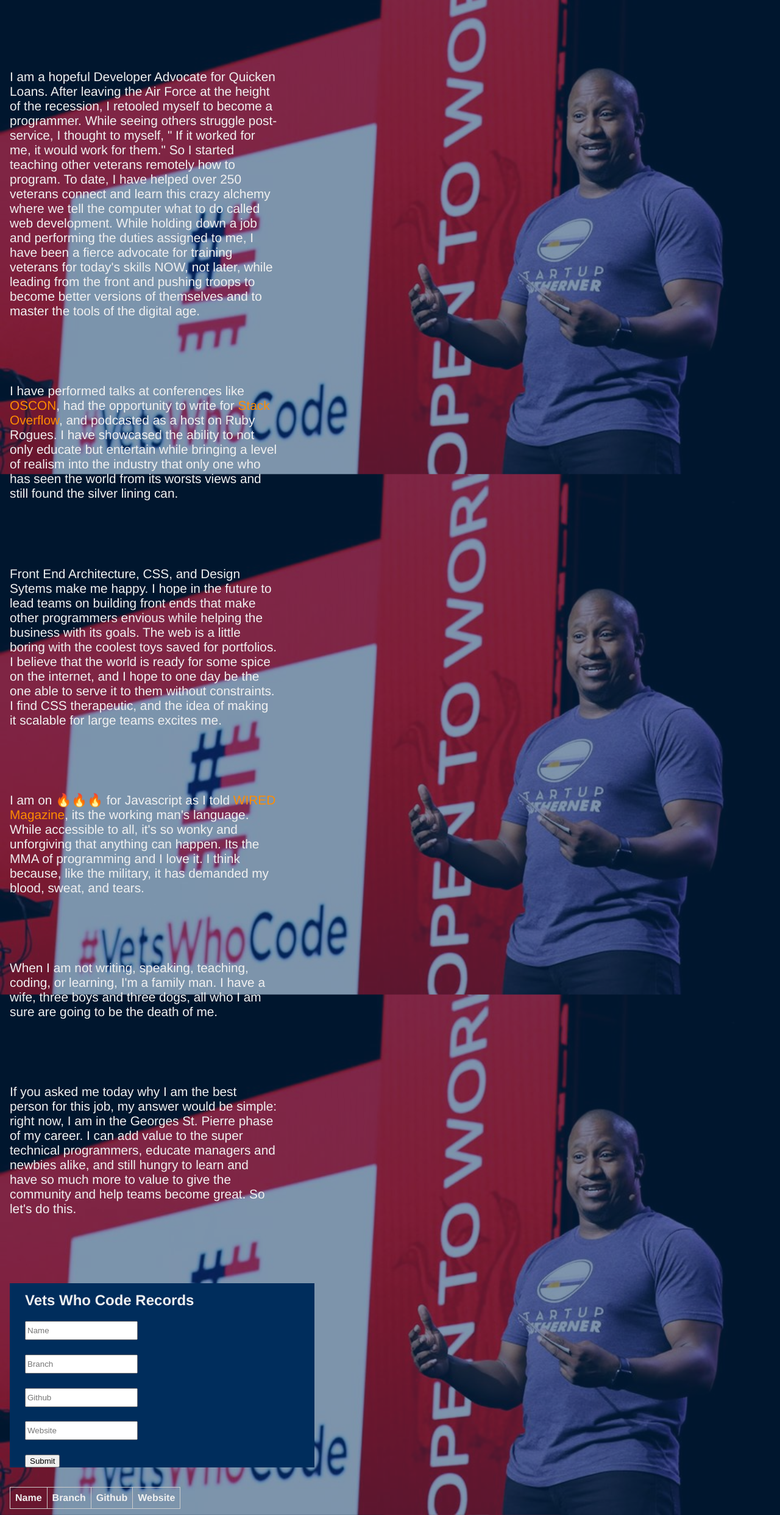
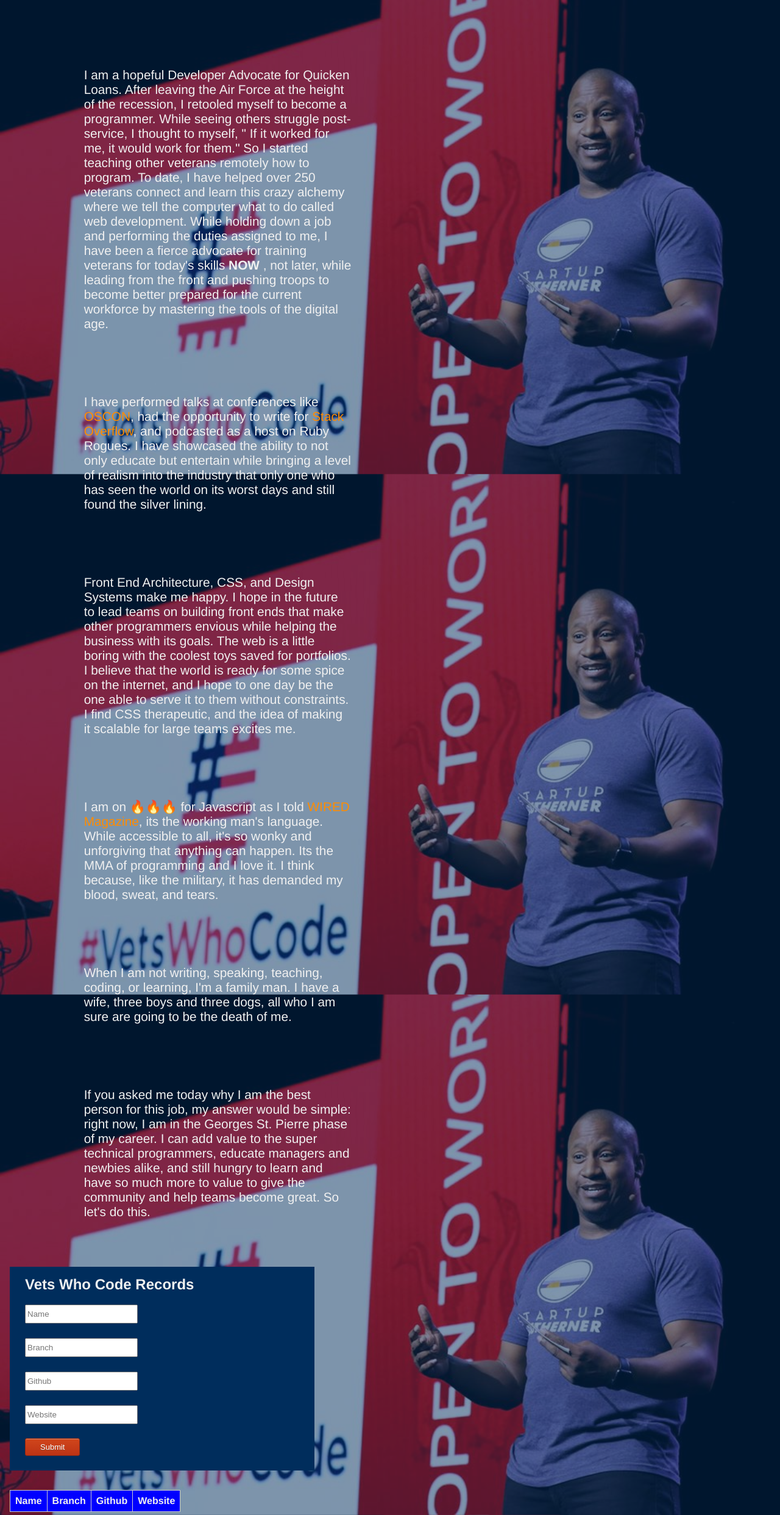
Before and after one commit to jeromehardaway/devrel, a plain HTML site: page index.html in a window 1280 px wide. Shown: the part 76-2560 px from the top of the page at 61% size. Drawn offline with nearby package versions, Linux system fonts and the light colour scheme.

Commit message:
MVP complete

```diff
--- a/assets/scripts/scripts.js
+++ b/assets/scripts/scripts.js
@@ -60,7 +60,7 @@ document.getElementById('submit-btn').addEventListener('click', (event) => {
 });
 
 //jquery delete
-$(document).on('click', 'tr', function () {
+$(document).on('click', 'button', function () {
   $(this).closest('tr').remove();
   return false;
 });
--- a/assets/styles/style.css
+++ b/assets/styles/style.css
@@ -60,6 +60,7 @@ a:hover {
   display: flex;
   flex-direction: column;
   justify-content: flex-start;
+  margin-left: 5%;
 }
 
 .stack > * {
@@ -78,6 +79,7 @@ justify-content: center;
   margin-top: 5%;
   max-width: 440px;
   font-size: 1.3rem;
+  margin-left: 5%;
 }
 
 
@@ -105,16 +107,39 @@ input {
   max-width: 350px;
   margin-bottom: 5%;
 }
-
-.box {
-
+button {
+  box-shadow:inset 0px 1px 0px 0px #cf866c;
+	background:linear-gradient(to bottom, #d0451b 5%, #bc3315 100%);
+	background-color:#d0451b;
+	border-radius:3px;
+	border:1px solid #942911;
+	display:inline-block;
+	cursor:pointer;
+	color:#ffffff;
+	font-family:Arial;
+	font-size:13px;
+	padding:6px 24px;
+	text-decoration:none;
+	text-shadow:0px 1px 0px #854629;
 }
 
+button:hover {
+  background:linear-gradient(to bottom, #bc3315 5%, #d0451b 100%);
+	background-color:#bc3315;
+}
+button:active {
+  position:relative;
+	top:1px;
+}
+
+#submit-btn {
+  margin-bottom: 5%;
+}
 table {
   border-collapse: collapse;
 }
  th {
-
+ background-color: var(--captain-america-light-blue);
 }
 
 th, td {
@@ -122,10 +147,10 @@ th, td {
   padding: 8px;
 }
 
-tr:nth-child(even) {
-
+td {
+  background-color: var(--captain-america-light-blue);
 }
 
-tr:hover {
-  background: #d1d1d1;
+td:hover {
+  background-color: var(--captain-america-red);
 }
--- a/index.html
+++ b/index.html
@@ -32,20 +32,20 @@
       To date, I have helped over 250 veterans connect and learn this crazy alchemy where we tell the computer what to do
       called web development. While holding down a job and performing the duties assigned to me, I have been a fierce
       advocate
-            for training veterans for today's skills NOW, not later, while leading from the front and pushing troops to become
-            better versions of themselves and to master the tools of the digital age.
+      for training veterans for today's skills <b>NOW</b> , not later, while leading from the front and pushing troops to become
+      better prepared for the current workforce by mastering the tools of the digital age.
       </p>
     </div>
     <div>
       <p>
       I have performed talks at conferences like <a href="https://www.youtube.com/watch?v=c-Lpvz8yQMI">OSCON</a>, had the opportunity to write for <a href="https://stackoverflow.blog/2020/01/11/hello-world-want-to-be-a-developer-learn-how-to-learn/">Stack Overflow</a>, and podcasted as a
       host on Ruby Rogues. I have showcased the ability to not only educate but entertain while bringing a level of realism
-              into the industry that only one who has seen the world from its worsts views and still found the silver lining can.
+      into the industry that only one who has seen the world on its worst days and still found the silver lining.
       </p>
     </div>
     <div>
       <p>
-          Front End Architecture, CSS, and Design Sytems make me happy. I hope in the future to lead teams on building front
+      Front End Architecture, CSS, and Design Systems make me happy. I hope in the future to lead teams on building front
       ends
       that make other programmers envious while helping the business with its goals. The web is a little boring with the
       coolest toys saved for portfolios. I believe that the world is ready for some spice on the internet, and I hope to one
@@ -53,9 +53,7 @@
       scalable
       for large teams excites me.
       </p>
-
     </div>
-
     <div>
       <p>
         I am on 🔥🔥🔥 for Javascript as I told <a href="https://www.wired.com/story/why-we-love-tech-better-humans/">WIRED Magazine</a>, its the working man's language. While accessible to all, it's so
@@ -80,8 +78,6 @@
     </div>
   </div>
   </div>
-    <div>
-  </div>
 
   <nav>
     <div class="container">
@@ -90,13 +86,16 @@
         Vets Who Code Records
         </h2>
         <form>
-          <div >
+          <div>
             <input type="text" id="name" placeholder="Name">
-            <div >
-              <input type="text"  id="branch" placeholder="Branch">
-              <div >
+          </div>
+          <div>
+            <input type="text" id="branch" placeholder="Branch">
+          </div>
+          <div>
             <input type="text" id="github" placeholder="Github">
-                <div >
+          </div>
+          <div>
             <input type="text" id="website" placeholder="Website">
           </div>
           <button id='submit-btn' type='submit' class="btn btn-default">Submit</button>
```
Lines whose indentation alone changed are shown as unchanged.
